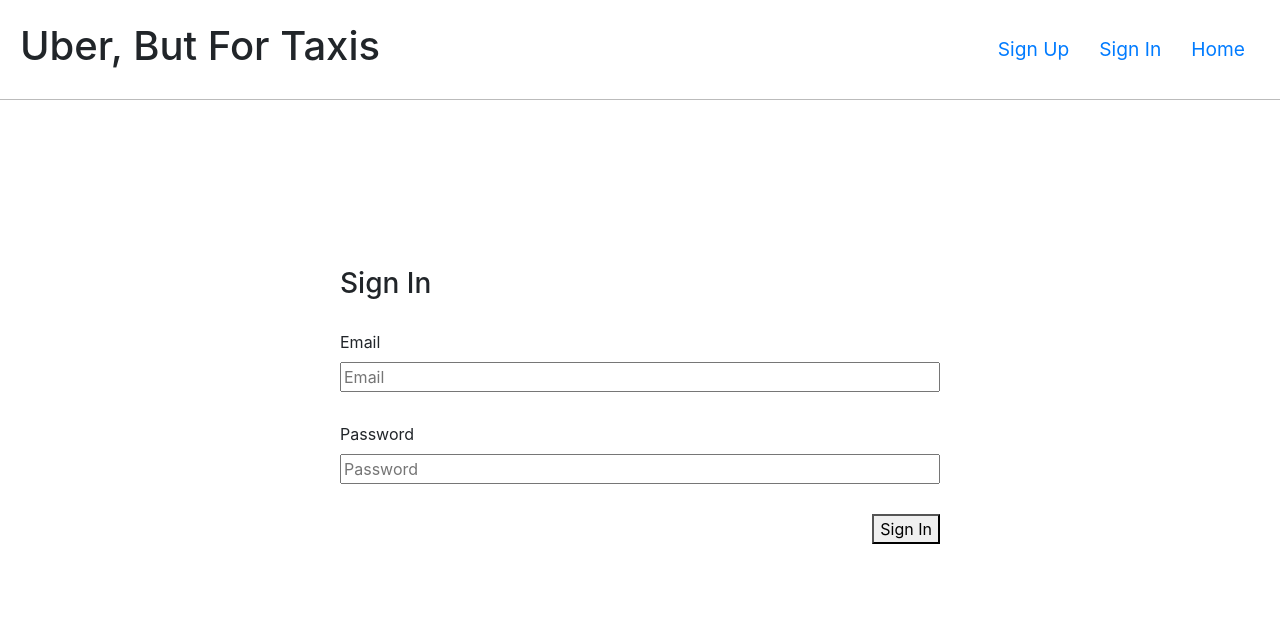
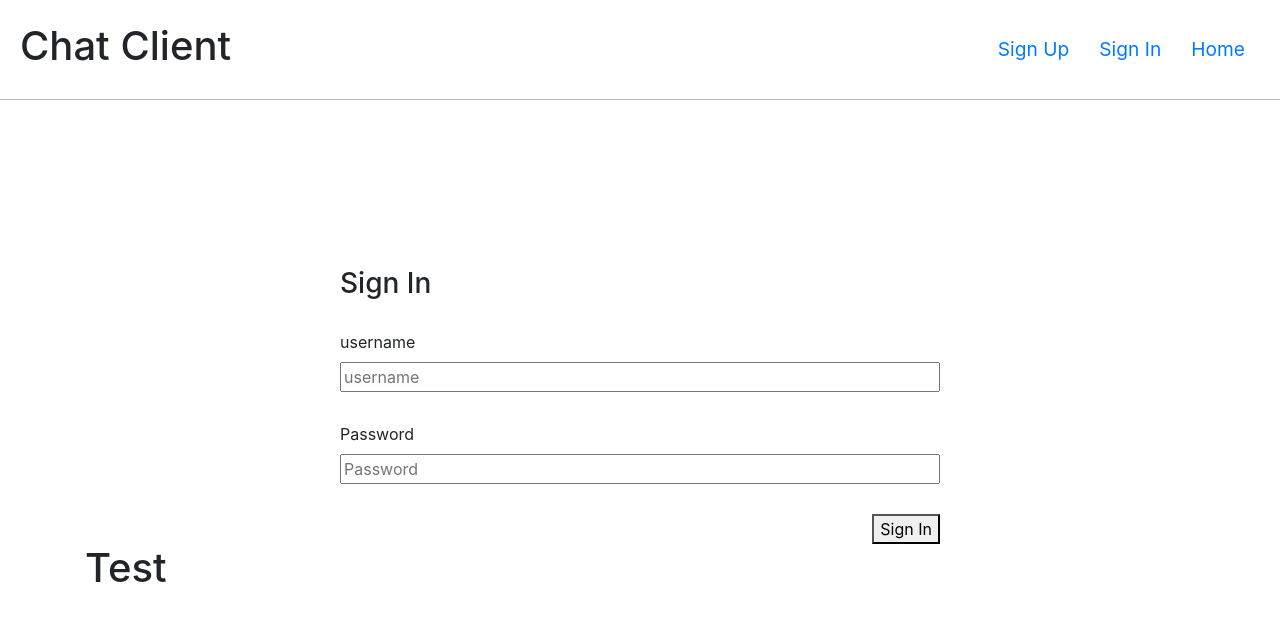
Before and after one commit to zzyyfff/chat-client, a React app: page /#/sign-in in a window 1280 px wide. Shown: the top 620 px of the page. Built offline with nearby package versions, Linux system fonts and the light colour scheme.

Commit message:
Modify auth to work with backend changes
- Changed 'email' to 'username'

```diff
--- a/package.json
+++ b/package.json
@@ -16,6 +16,7 @@
     "raf": "3.4.0",
     "react": "^16.4.2",
     "react-bootstrap": "^1.0.0-beta.5",
+    "react-bs-notifier": "^5.0.0",
     "react-dom": "^16.4.2",
     "react-router-dom": "^4.3.1",
     "reactn": "^1.0.0",
--- a/src/App.js
+++ b/src/App.js
@@ -55,6 +55,7 @@ class App extends Component {
           <AuthenticatedRoute user={user} path='/change-password' render={() => (
             <ChangePassword alert={this.alert} user={user} />
           )} />
+          <h1>Test</h1>
         </main>
       </React.Fragment>
     )
--- a/src/auth/api.js
+++ b/src/auth/api.js
@@ -7,7 +7,7 @@ export const signUp = credentials => {
     url: apiUrl + '/sign-up',
     data: {
       credentials: {
-        email: credentials.email,
+        username: credentials.username,
         password: credentials.password,
         password_confirmation: credentials.passwordConfirmation
       }
@@ -21,7 +21,7 @@ export const signIn = credentials => {
     method: 'POST',
     data: {
       credentials: {
-        email: credentials.email,
+        username: credentials.username,
         password: credentials.password
       }
     }
--- a/src/auth/components/SignIn.js
+++ b/src/auth/components/SignIn.js
@@ -9,7 +9,7 @@ class SignIn extends Component {
     super()
 
     this.state = {
-      email: '',
+      username: '',
       password: ''
     }
   }
@@ -29,24 +29,24 @@ class SignIn extends Component {
       .then(() => history.push('/'))
       .catch(error => {
         console.error(error)
-        this.setState({ email: '', password: '' })
+        this.setState({ username: '', password: '' })
         alert(messages.signInFailure, 'danger')
       })
   }
 
   render () {
-    const { email, password } = this.state
+    const { username, password } = this.state
 
     return (
       <form className='auth-form' onSubmit={this.onSignIn}>
         <h3>Sign In</h3>
-        <label htmlFor="email">Email</label>
+        <label htmlFor="username">username</label>
         <input
           required
-          type="email"
-          name="email"
-          value={email}
-          placeholder="Email"
+          type="text"
+          name="username"
+          value={username}
+          placeholder="username"
           onChange={this.handleChange}
         />
         <label htmlFor="password">Password</label>
--- a/src/auth/components/SignUp.js
+++ b/src/auth/components/SignUp.js
@@ -9,7 +9,7 @@ class SignUp extends Component {
     super()
 
     this.state = {
-      email: '',
+      username: '',
       password: '',
       passwordConfirmation: ''
     }
@@ -31,25 +31,25 @@ class SignUp extends Component {
       .then(() => history.push('/'))
       .catch(error => {
         console.error(error)
-        this.setState({ email: '', password: '', passwordConfirmation: '' })
+        this.setState({ username: '', password: '', passwordConfirmation: '' })
         alert(messages.signUpFailure, 'danger')
       })
   }
 
   render () {
-    const { email, password, passwordConfirmation } = this.state
+    const { username, password, passwordConfirmation } = this.state
 
     return (
       <form className='auth-form' onSubmit={this.onSignUp}>
         <h3>Sign Up</h3>
 
-        <label htmlFor="email">Email</label>
+        <label htmlFor="username">username</label>
         <input
           required
-          name="email"
-          value={email}
-          type="email"
-          placeholder="Email"
+          name="username"
+          value={username}
+          type="text"
+          placeholder="username"
           onChange={this.handleChange}
         />
         <label htmlFor="password">Password</label>
--- a/src/header/Header.js
+++ b/src/header/Header.js
@@ -25,9 +25,9 @@ const alwaysOptions = (
 
 const Header = ({ user }) => (
   <header className="main-header">
-    <h1>Uber, But For Taxis</h1>
+    <h1>Chat Client</h1>
     <nav>
-      { user && <span>Welcome, {user.email}</span>}
+      { user && <span>Welcome, {user.username}</span>}
       { user ? authenticatedOptions : unauthenticatedOptions }
       { alwaysOptions }
     </nav>
```
